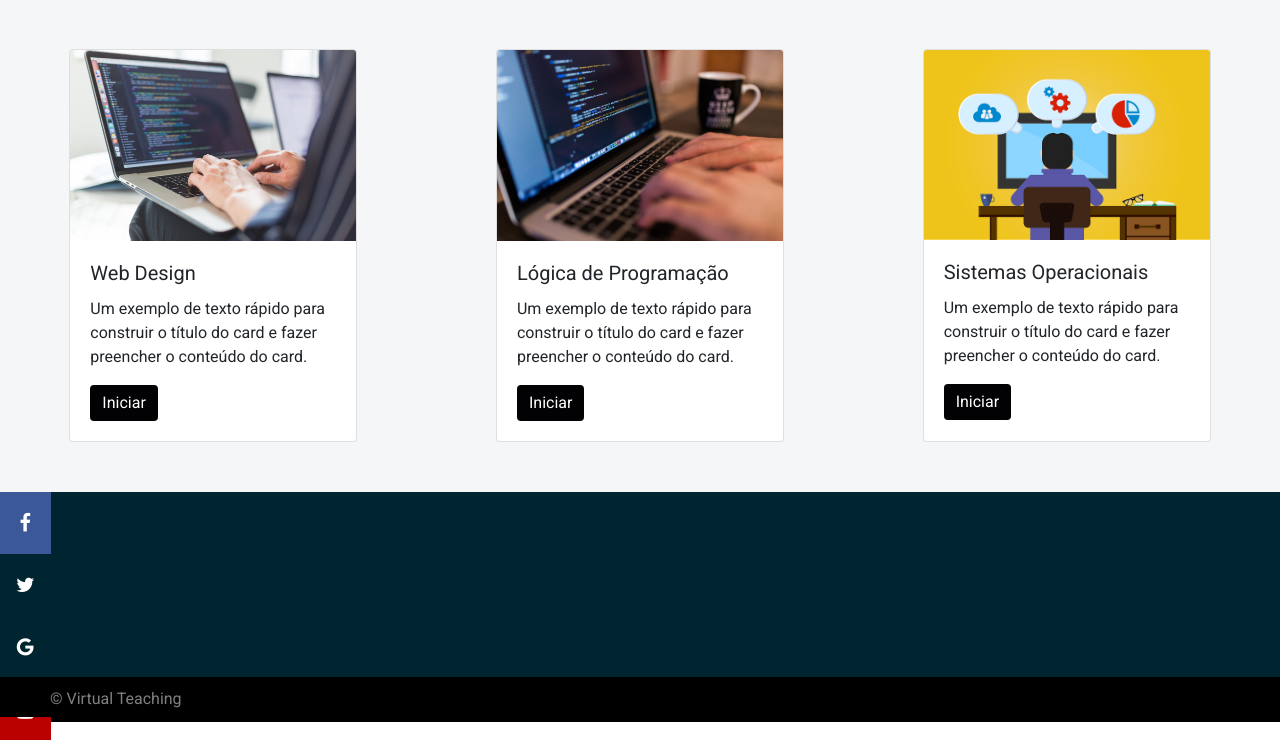
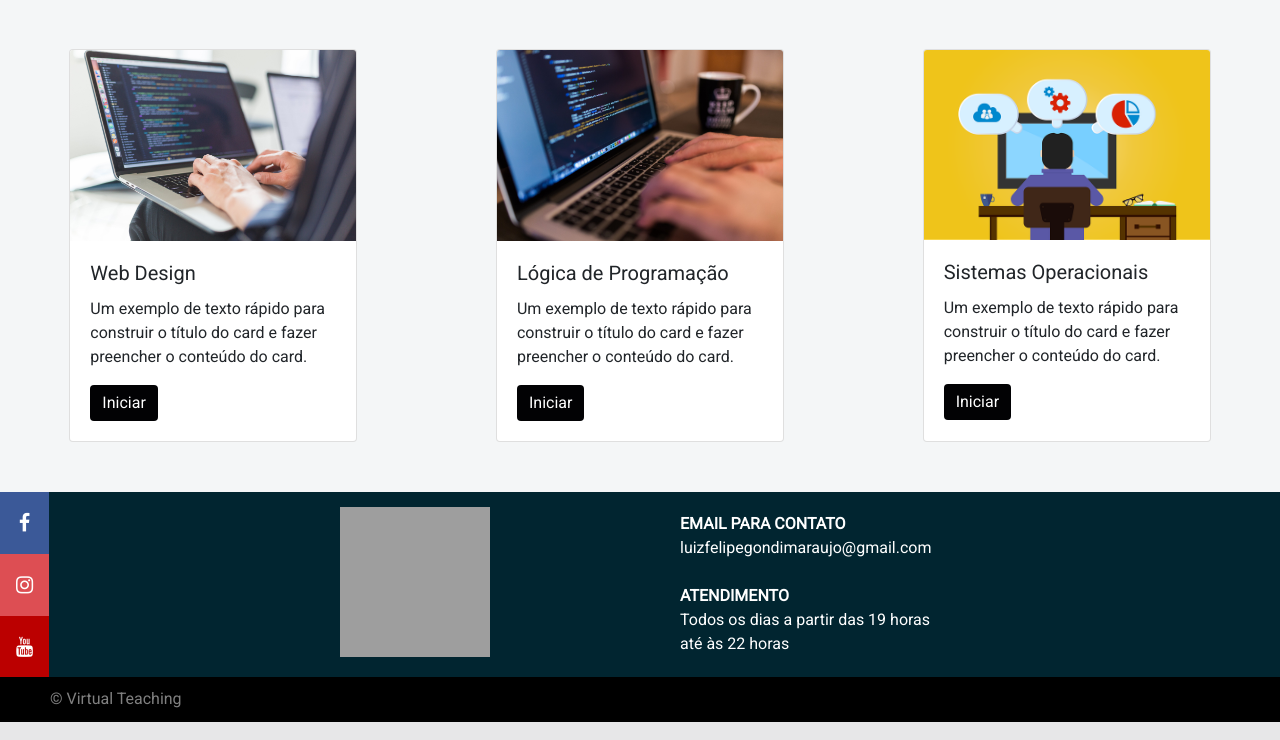
Before and after one commit to LuizFelipeGondim/project-with-flask, a Flask app: page / in a window 1280 px wide. Shown: the part 675-1415 px from the top of the page. Run offline with Flask 2, Linux system fonts and the light colour scheme; some libraries are stand-ins or nearby versions; grey boxes are pictures that could not be loaded.

Commit message:
footer alterado

```diff
--- a/templates/base.html
+++ b/templates/base.html
@@ -82,19 +82,26 @@
         <footer>
             <div class="icon-bar">
                 <a href="#" class="facebook"><i class="fa fa-facebook"></i></a>
-                <a href="#" class="twitter"><i class="fa fa-twitter"></i></a>
-                <a href="#" class="google"><i class="fa fa-google"></i></a>
+                <a href="#" class="instagram"><i class="fa fa-instagram"></i></a>
                 <a href="#" class="youtube"><i class="fa fa-youtube"></i></a>
             </div>
 
             <div id="footer-center">
 
+                <div class="footer-img" >
+                    <img src="static/img/footer.png" alt="logo do IF">
+                </div>
+
                 <div class="footer-itens">
+                    <ul>
+                        <li><span style="font-weight: 600;">EMAIL PARA CONTATO</span> <br/>
+                            <a href="www.gmail.com">luizfelipegondimaraujo@gmail.com</a></li> <br/>
+                        <li><span style="font-weight: 600;">ATENDIMENTO</span><br/>
+                            Todos os dias a partir das 19 horas até às 22 horas</li>
+                    </ul>
 
                 </div>
-                <div class="footer-itens">
 
-                </div>
             </div>
 
             <div id="copy">
```
